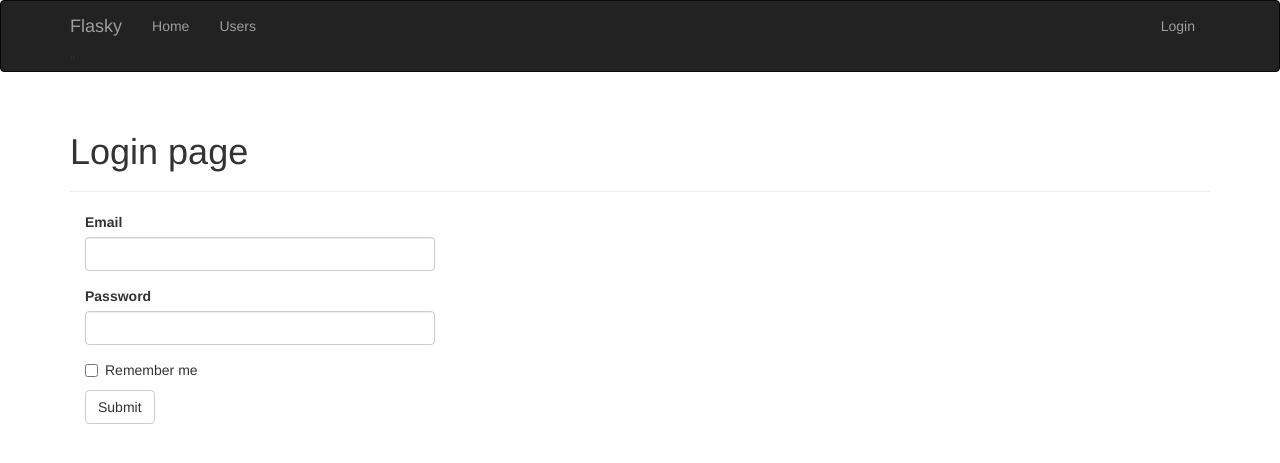
After one commit to v-melkov/flasky, a Flask app: page /auth/login in a window 1280 px wide. The commit adds this page. Shown: the top 463 px of the page. Run offline with Flask 2, Linux system fonts and the light colour scheme; some libraries are stand-ins or nearby versions.

Commit message:
Added login logout pages User model has been changed

```diff
--- /dev/null
+++ b/app/auth/__init__.py
@@ -0,0 +1,5 @@
+from flask import Blueprint
+
+auth = Blueprint('auth', __name__)
+
+from . import views
--- /dev/null
+++ b/app/auth/forms.py
@@ -0,0 +1,10 @@
+from flask_wtf import FlaskForm
+from wtforms import StringField, PasswordField, BooleanField, SubmitField
+from wtforms.validators import DataRequired, Length, Email
+
+
+class LoginForm(FlaskForm):
+    email = StringField('Email', validators=[DataRequired(), Length(1, 64), Email()])
+    password = PasswordField('Password', validators=[DataRequired()])
+    remember_me = BooleanField('Remember me')
+    submit = SubmitField('Submit')
--- /dev/null
+++ b/app/auth/views.py
@@ -0,0 +1,28 @@
+from flask import render_template, request, url_for, redirect, flash, session
+from flask_login import login_required, login_user, logout_user, current_user
+
+from . import auth
+from .forms import LoginForm
+from ..models import User
+
+
+@auth.route('/login', methods=['GET', 'POST'])
+def login():
+    form = LoginForm()
+    if form.validate_on_submit():
+        user = User.query.filter_by(email=form.email.data).first()
+        if user is not None and user.verify_password(form.password.data):
+            login_user(user, form.remember_me.data)
+            next = request.args.get('next')
+            if next is None or not next.startswith('/'):
+                next = url_for('main.index')
+            return redirect(next)
+        flash('Invalid username or password')
+    return render_template('auth/login.html', form=form)
+
+@auth.route('/logout')
+@login_required
+def logout():
+    logout_user()
+    flash('You have been logout')
+    return redirect(url_for('main.index'))
--- /dev/null
+++ b/app/templates/auth/login.html
@@ -0,0 +1,14 @@
+{% extends 'base.html' %}
+{% import 'bootstrap/wtf.html' as wtf %}
+
+
+{% block title %}Auth page{% endblock %}
+{% block page_content %}
+<div class="page-header"><h1>Login page</h1></div>
+
+    <div class="col-md-4">
+    {{ wtf.quick_form(form) }}
+
+    </div>
+
+{% endblock %}
--- a/app/templates/base.html
+++ b/app/templates/base.html
@@ -12,14 +12,23 @@
                     <span class="icon-bar"></span>
                     <span class="icon-bar"></span>
                 </button>
-                <a class="navbar-brand" href={{ url_for('.index') }}>Flasky</a>
+                <a class="navbar-brand" href={{ url_for('main.index') }}>Flasky</a>
             </div>
             <div class="navbar-collapse collapse">
                 <ul class="nav navbar-nav">
-                    <li><a href={{ url_for('.index') }}>Home</a></li>
-                    <li><a href={{ url_for('.user', name='val') }}>Users</a></li>
+                    <li><a href={{ url_for('main.index') }}>Home</a></li>
+                    <li><a href={{ url_for('main.user', name='val') }}>Users</a></li>
+{#                    <li><a href={{ url_for('auth.login') }}>Login</a></li>#}
+                </ul>
+                <ul class="nav navbar-nav navbar-right">
+                    {% if current_user.is_authenticated %}
+                    <li><a href="{{ url_for('auth.logout') }}">Logout</a> </li>
+                    {% else %}
+                    <li><a href="{{ url_for('auth.login') }}">Login</a> </li>
+                    {% endif %}
                 </ul>
             </div>
+"
         </div>
     </div>
 {% endblock %}
--- a/app/templates/index.html
+++ b/app/templates/index.html
@@ -5,6 +5,7 @@
     <div class="page-header">
     <h1>Index page</h1>
     </div>
+    <h1>{{ name }}</h1>
     <h3 class="page-header"> Привет, {% if name %}{{ name }}{% else %}путник{% endif %}!</h3>
     {% if not know %}
     <p>Nice to meet you</p>
```
Also changed, not shown: app/__init__.py (+8 -0 lines), app/models.py (+24 -2 lines), migrations/versions/e30bbf7e7027_.py (renamed from migrations/versions/ced84865235c_initial_migration.py, +8 -5 lines), tests/test_user_model.py (added, +23 -0 lines).
